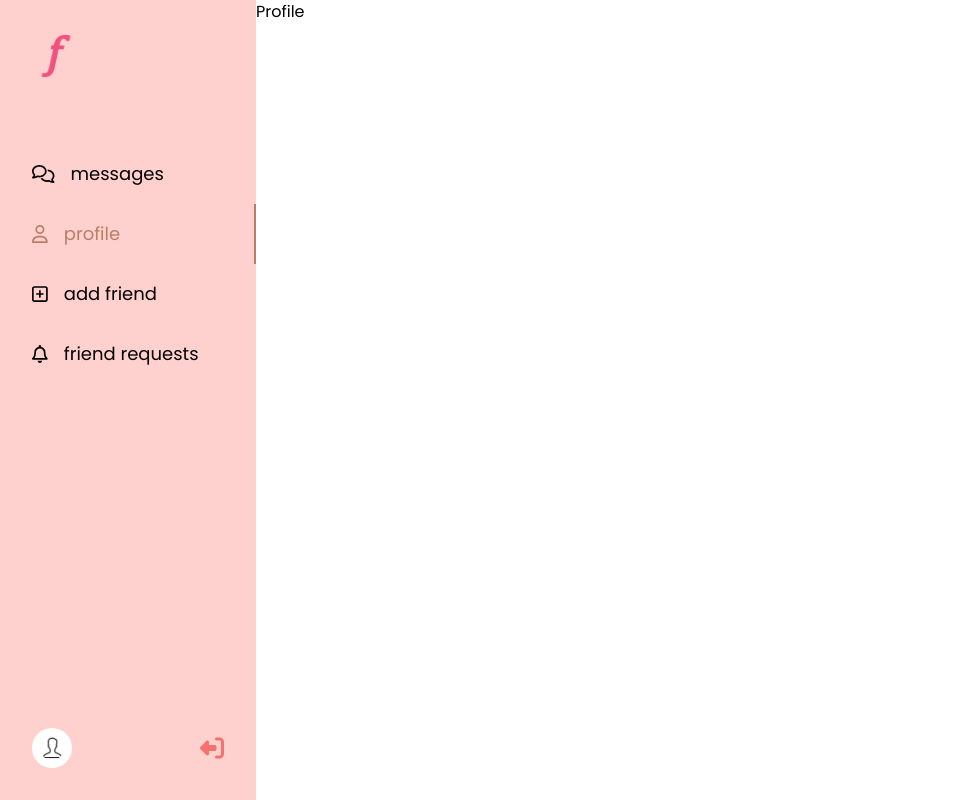
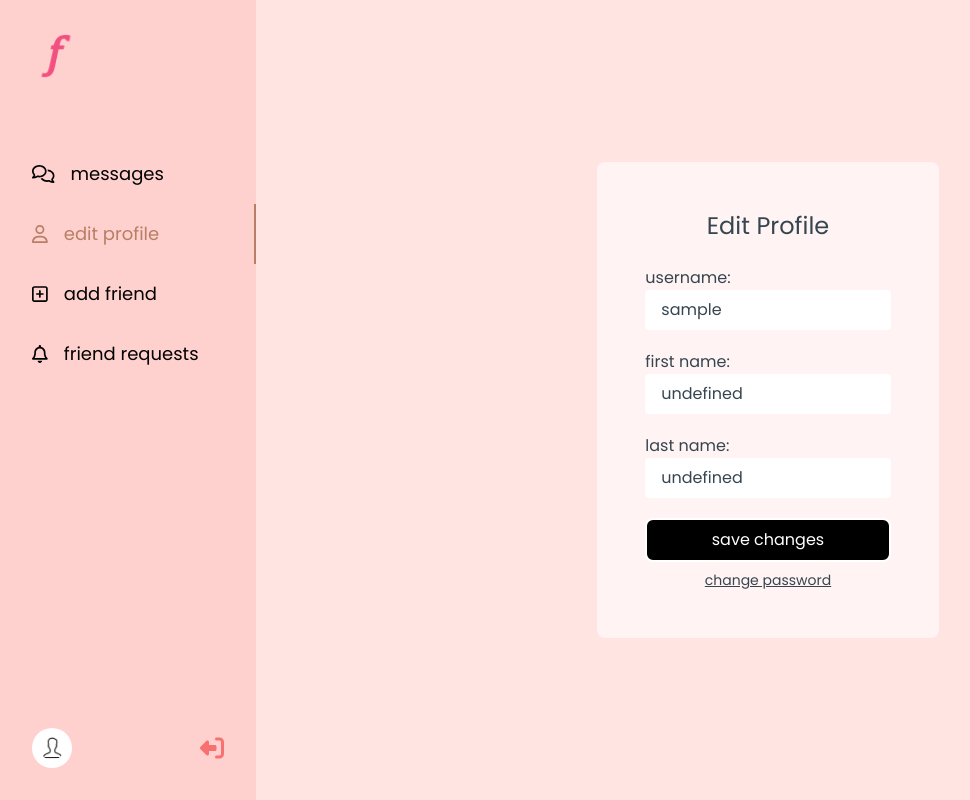
Before and after one commit to Brian-Lin-2/friendzone-client, a React (Vite) app: page /user/profile in a window 1280 px wide. Shown: the whole page, without its empty margins (0-970 px from the left). Built offline with nearby package versions, Linux system fonts and the light colour scheme; sample sign-in values are in the browser's storage.

Commit message:
Implement editing profile system

```diff
--- a/src/components/user/Sidebar.jsx
+++ b/src/components/user/Sidebar.jsx
@@ -36,7 +36,7 @@ export default function Sidebar() {
             end
           >
             <FontAwesomeIcon icon={faUser} />
-            profile
+            edit profile
           </NavLink>
           <NavLink
             className={({ isActive }) =>
--- a/src/components/user/messages/current-texts/Texts.jsx
+++ b/src/components/user/messages/current-texts/Texts.jsx
@@ -12,7 +12,7 @@ export default function Texts({ friend_id }) {
     }
 
     async function getMessages() {
-      const req = await fetch(
+      const res = await fetch(
         `http://127.0.0.1:3000/message/all/${friend_id}`,
         {
           method: "GET",
@@ -21,7 +21,7 @@ export default function Texts({ friend_id }) {
           },
         }
       );
-      const data = await req.json();
+      const data = await res.json();
 
       setTexts(data.history);
     }
--- a/src/components/user/messages/friends-list/SearchBar.jsx
+++ b/src/components/user/messages/friends-list/SearchBar.jsx
@@ -21,7 +21,7 @@ export default function SearchBar({ setFriends }) {
         type="text"
         name="friend_search"
         placeholder="search"
-        onChange={(e) => filterFriends(e)}
+        onChange={filterFriends}
       />
     </form>
   );
--- /dev/null
+++ b/src/components/user/profile/ChangePassword.jsx
@@ -0,0 +1,94 @@
+import { token } from "../../../functions/utils";
+import { populateErrors } from "../../../functions/auth";
+import { useState } from "react";
+
+export default function ChangePassword({ setChangePassword }) {
+  const [errors, setErrors] = useState(null);
+  const [success, setSuccess] = useState(null);
+
+  async function handleUpdate(e) {
+    e.preventDefault();
+
+    const password_change = JSON.stringify({
+      password: e.target.password.value,
+      new_password: e.target.new_password.value,
+      confirm_password: e.target.confirm_password.value,
+    });
+
+    const res = await fetch(`http://127.0.0.1:3000/user/change-password`, {
+      method: "PUT",
+      headers: {
+        "Content-Type": "application/json",
+        Authorization: `Bearer ${token}`,
+      },
+      body: password_change,
+    });
+
+    const data = await res.json();
+
+    if (!res.ok) {
+      const errors = {};
+      populateErrors(data.errors.errors, errors);
+      setErrors(errors);
+    } else {
+      setSuccess(data.message);
+    }
+  }
+
+  return (
+    <div className="flex flex-col items-center bg-transparent-white p-12 rounded-lg w-1/3">
+      <h1 className="text-2xl text-font-gray mb-6">Change Password</h1>
+      <form className="flex flex-col gap-5 w-full" onSubmit={handleUpdate}>
+        <input
+          className={`px-4 py-2 rounded placeholder:text-font-gray text-font-gray ${errors?.password}`}
+          type="password"
+          name="password"
+          placeholder="old password"
+        />
+        {errors?.password && (
+          <span className="text-sm -mt-5 -mb-2 text-red-400">
+            {errors.password_msg}
+          </span>
+        )}
+
+        <input
+          className={`px-4 py-2 rounded placeholder:text-font-gray text-font-gray ${errors?.new_password}`}
+          type="password"
+          name="new_password"
+          placeholder="new password"
+        />
+        {errors?.new_password && (
+          <span className="text-sm -mt-5 -mb-2 text-red-400">
+            {errors.new_password_msg}
+          </span>
+        )}
+
+        <input
+          className={`px-4 py-2 rounded placeholder:text-font-gray text-font-gray ${errors?.confirm_password}`}
+          type="password"
+          name="confirm_password"
+          placeholder="confirm new password"
+        />
+        {errors?.confirm_password && (
+          <span className="text-sm -mt-5 -mb-2 text-red-400">
+            {errors.confirm_password_msg}
+          </span>
+        )}
+
+        <button className="border-2 rounded-lg bg-black text-white p-2">
+          change password
+        </button>
+
+        {success && (
+          <p className="text-center -mt-4 text-green-500">{success}</p>
+        )}
+      </form>
+      <button
+        className="mt-2 text-sm underline text-font-gray"
+        onClick={() => setChangePassword(false)}
+      >
+        edit profile
+      </button>
+    </div>
+  );
+}
--- a/src/components/user/profile/ProfileInfo.jsx
+++ b/src/components/user/profile/ProfileInfo.jsx
@@ -1,3 +1,101 @@
+import ChangePassword from "./ChangePassword";
+import { user, token } from "../../../functions/utils";
+import { useState } from "react";
+
 export default function ProfileInfo() {
-  return <h1>Profile</h1>;
+  const [profile, setProfile] = useState(user);
+  const [changePassword, setChangePassword] = useState(false);
+  const [status, setStatus] = useState(false);
+
+  function changeProfile(e, change) {
+    setProfile({ ...profile, [change]: e.target.value });
+  }
+
+  async function handleUpdate(e) {
+    e.preventDefault();
+
+    const new_profile = JSON.stringify({
+      username: e.target.username.value,
+      first_name: e.target.first_name.value,
+      last_name: e.target.last_name.value,
+    });
+
+    const res = await fetch(`http://127.0.0.1:3000/user`, {
+      method: "PUT",
+      headers: {
+        "Content-Type": "application/json",
+        Authorization: `Bearer ${token}`,
+      },
+      body: new_profile,
+    });
+
+    const data = await res.json();
+
+    setProfile(data.user);
+    setStatus(data.message);
+  }
+
+  return (
+    <div className="flex-grow bg-light-pink flex items-center justify-center">
+      {!changePassword && (
+        <div className="flex flex-col items-center bg-transparent-white p-12 rounded-lg w-1/3">
+          <h1 className="text-2xl text-font-gray mb-6">Edit Profile</h1>
+          <form className="flex flex-col gap-5 w-full" onSubmit={handleUpdate}>
+            <label className="-mb-5 text-font-gray" htmlFor="username">
+              username:
+            </label>
+            <input
+              className="px-4 py-2 rounded placeholder:text-font-gray text-font-gray"
+              type="text"
+              id="username"
+              name="username"
+              value={`${profile.username}`}
+              onChange={(e) => changeProfile(e, "username")}
+            />
+
+            <label className="-mb-5 text-font-gray" htmlFor="first_name">
+              first name:
+            </label>
+            <input
+              className="px-4 py-2 rounded placeholder:text-font-gray text-font-gray"
+              type="text"
+              id="first_name"
+              name="first_name"
+              value={`${profile.first_name}`}
+              onChange={(e) => changeProfile(e, "first_name")}
+            />
+
+            <label className="-mb-5 text-font-gray" htmlFor="last_name">
+              last name:
+            </label>
+            <input
+              className="px-4 py-2  rounded placeholder:text-font-gray text-font-gray"
+              type="text"
+              id="last_name"
+              name="last_name"
+              value={`${profile.last_name}`}
+              onChange={(e) => changeProfile(e, "username")}
+            />
+
+            <button className="border-2 rounded-lg bg-black text-white p-2">
+              save changes
+            </button>
+            {status && (
+              <p className="text-center -mt-4 text-green-500">{status}</p>
+            )}
+          </form>
+          <button
+            className="mt-2 text-sm underline text-font-gray"
+            onClick={() => setChangePassword(true)}
+          >
+            change password
+          </button>
+        </div>
+      )}
+
+      {changePassword && (
+        <ChangePassword setChangePassword={setChangePassword} />
+      )}
+    </div>
+  );
 }
--- a/src/functions/auth.js
+++ b/src/functions/auth.js
@@ -18,7 +18,7 @@ async function createUser(user) {
   }
 }
 
-function populateErrors(errors, err) {
+export function populateErrors(errors, err) {
   errors.forEach((e) => {
     err[e.path] = "border-2 border-red-400";
     err[`${e.path}_msg`] = e.msg;
```
